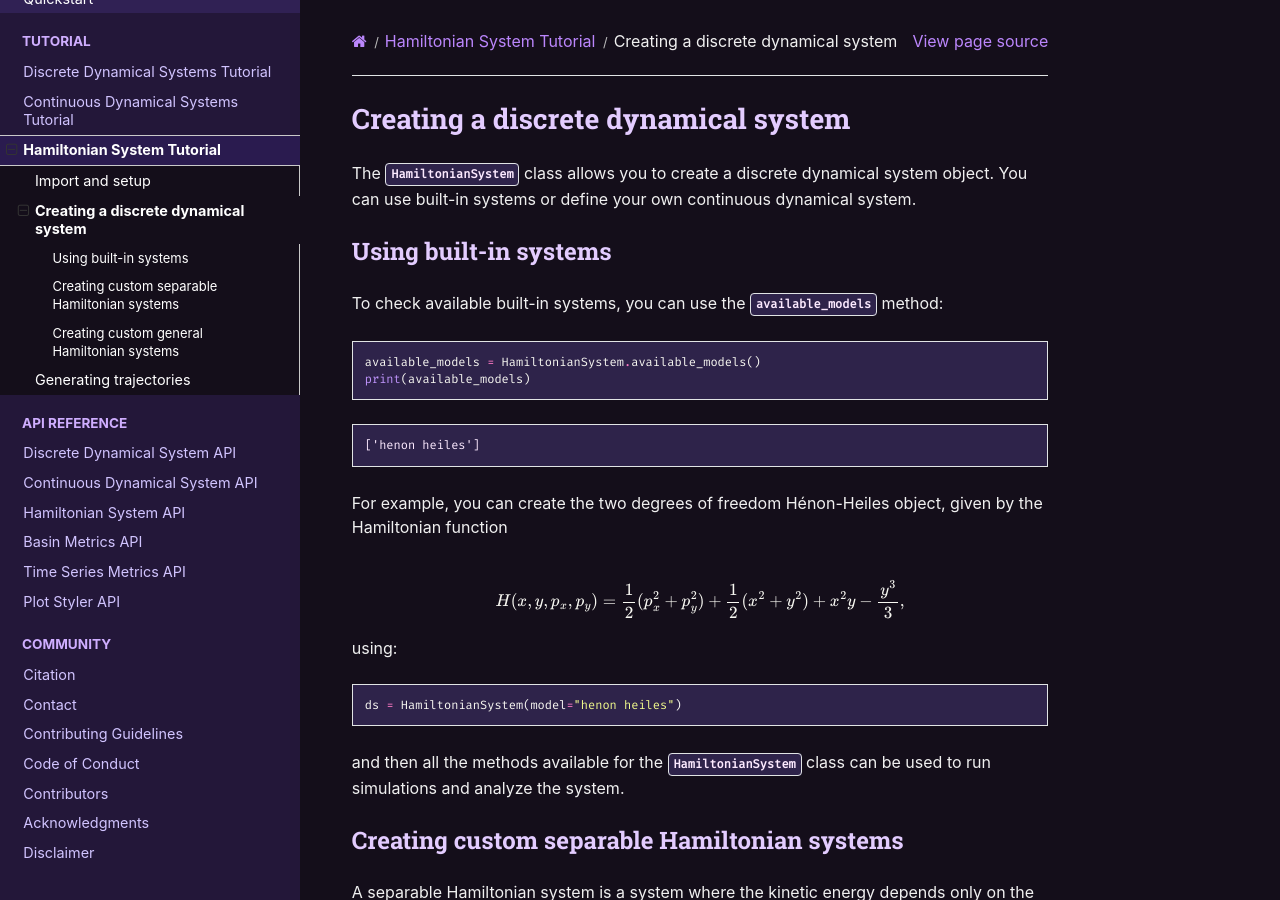
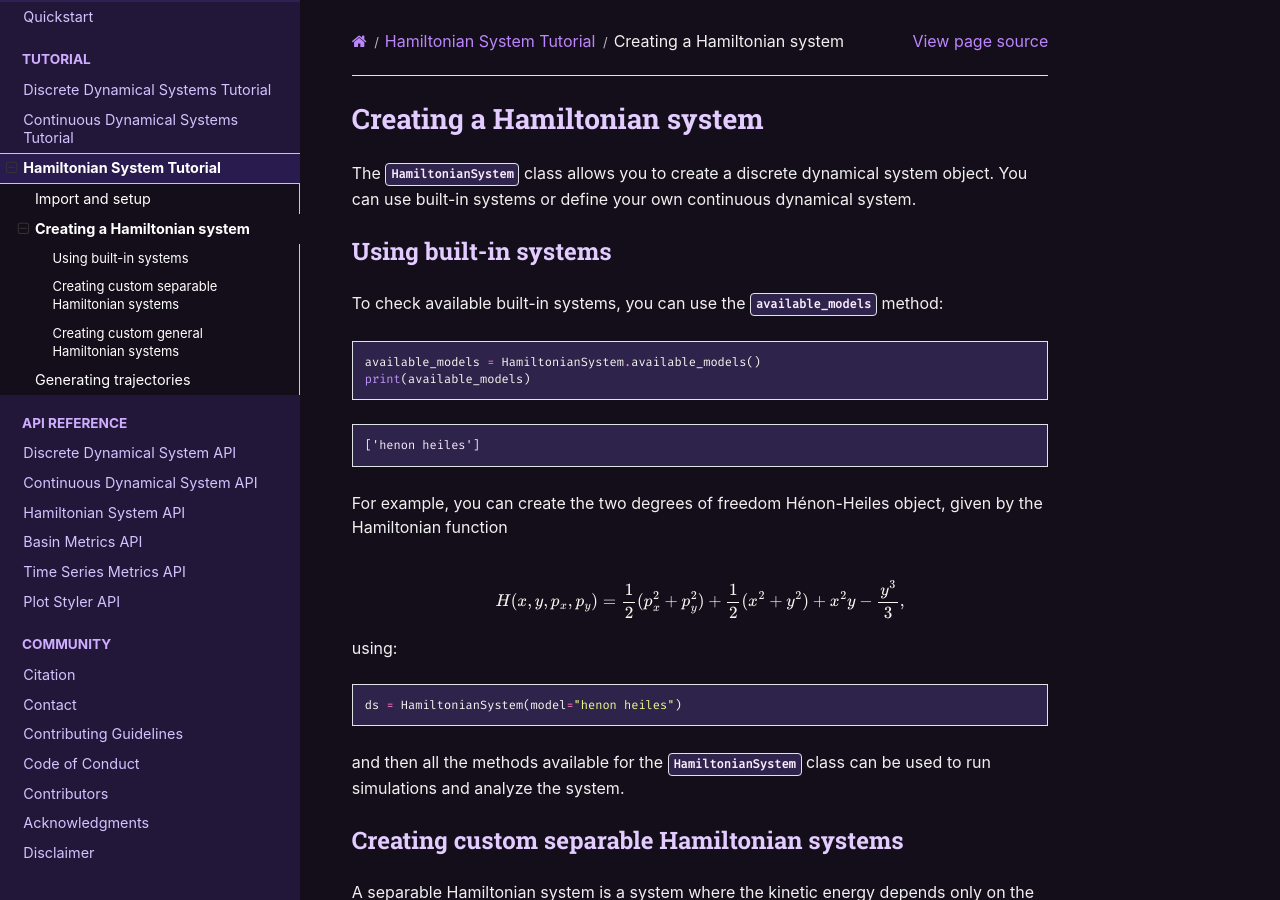
Before and after one commit to mrolims/pynamicalsys, a Sphinx documentation site: the page built from docs/source/hs_creating_hs.rst, in a window 1280 px wide and 900 px high. Built offline with Sphinx 7.4.7 and the Read the Docs theme 3.1.0, drawn with Linux system fonts in a browser that asks for light colours; the version number could not be read and is left out.

Commit message:
docs(hamiltonian): fix typo in the Creating Hamiltonial system page

```diff
--- a/docs/source/hs_creating_hs.rst
+++ b/docs/source/hs_creating_hs.rst
@@ -1,5 +1,5 @@
-Creating a discrete dynamical system
-------------------------------------
+Creating a Hamiltonian system
+-----------------------------
 
 The :py:class:`HamiltonianSystem <pynamicalsys.core.hamiltonian_systems.HamiltonianSystem>` class allows you to create a discrete dynamical system object. You can use built-in systems or define your own continuous dynamical system.
 
```
